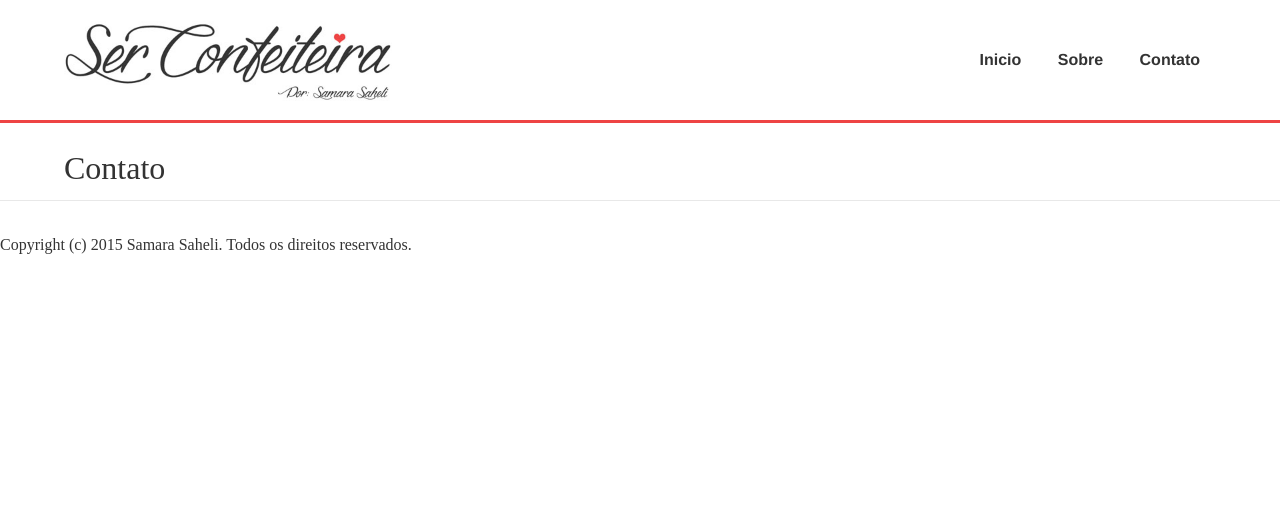
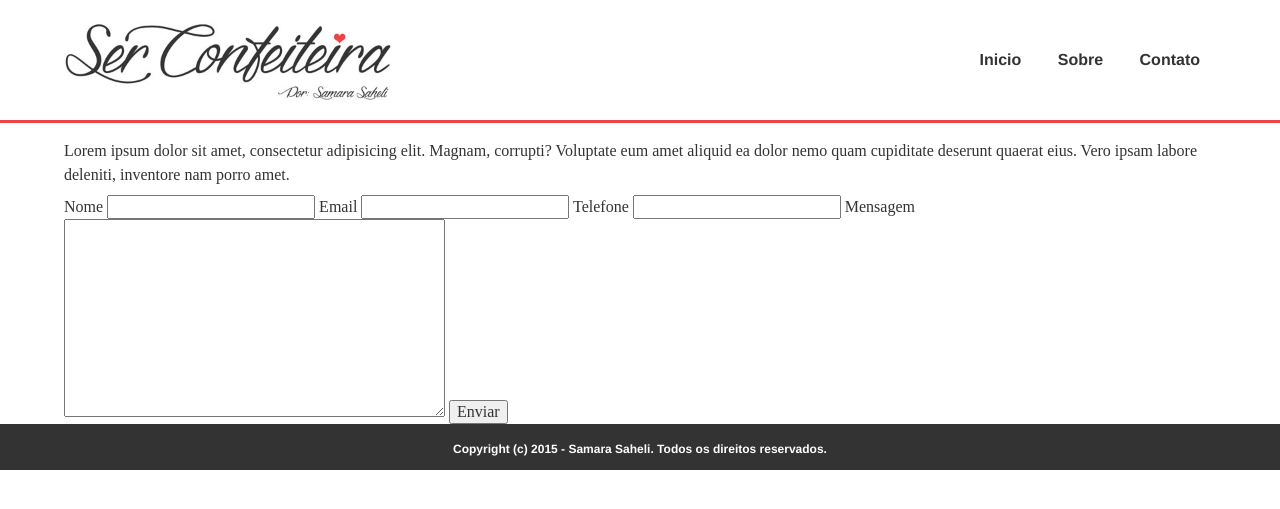
Before and after one commit to cassiocardoso/serconfeiteira, a Jekyll site: the page built from contato.html, in a window 1280 px wide. Shown: the top 509 px of the page. Built offline with Jekyll 4.4.1, drawn with Linux system fonts in a browser that asks for light colours.

Commit message:
Update footer.

```diff
--- a/_includes/footer.html
+++ b/_includes/footer.html
@@ -1,3 +1,3 @@
 <footer class="site-footer">
-<p>Copyright (c) 2015 Samara Saheli. Todos os direitos reservados.</p>
+<p>Copyright (c) 2015 - Samara Saheli. Todos os direitos reservados.</p>
 </footer>
--- a/_sass/layouts/_footer.scss
+++ b/_sass/layouts/_footer.scss
@@ -6,6 +6,13 @@
  * Site footer
  */
 .site-footer {
-    border-top: 1px solid color(gray-light);
-    padding: $spacing-unit 0;
+  background-color: color(black);
+  color: color(white);
+  font-family: 'Helvetica', 'Arial', sans-serif;
+  font-size: 12px;
+  font-weight: 700;
+  padding: $spacing-unit/4 0;
+  text-align: center;
 }
+
+.site-footer p {}
--- a/contato.html
+++ b/contato.html
@@ -3,4 +3,22 @@ layout: default
 permalink: /contato/
 ---
 
-<h1>Contato</h1>
+<p>Lorem ipsum dolor sit amet, consectetur adipisicing elit. Magnam, corrupti?
+  Voluptate eum amet aliquid ea dolor nemo quam cupiditate deserunt quaerat eius.
+  Vero ipsam labore deleniti, inventore nam porro amet.</p>
+
+<form action="">
+  <label for="name">Nome</label>
+  <input type="text" name="name">
+
+  <label for="email">Email</label>
+  <input type="email" name="email">
+
+  <label for="phone">Telefone</label>
+  <input type="text" name="phone">
+
+  <label for="message">Mensagem</label>
+  <textarea name="message" rows="8" cols="40"></textarea>
+
+  <input type="submit" value="Enviar">
+</form>
```
